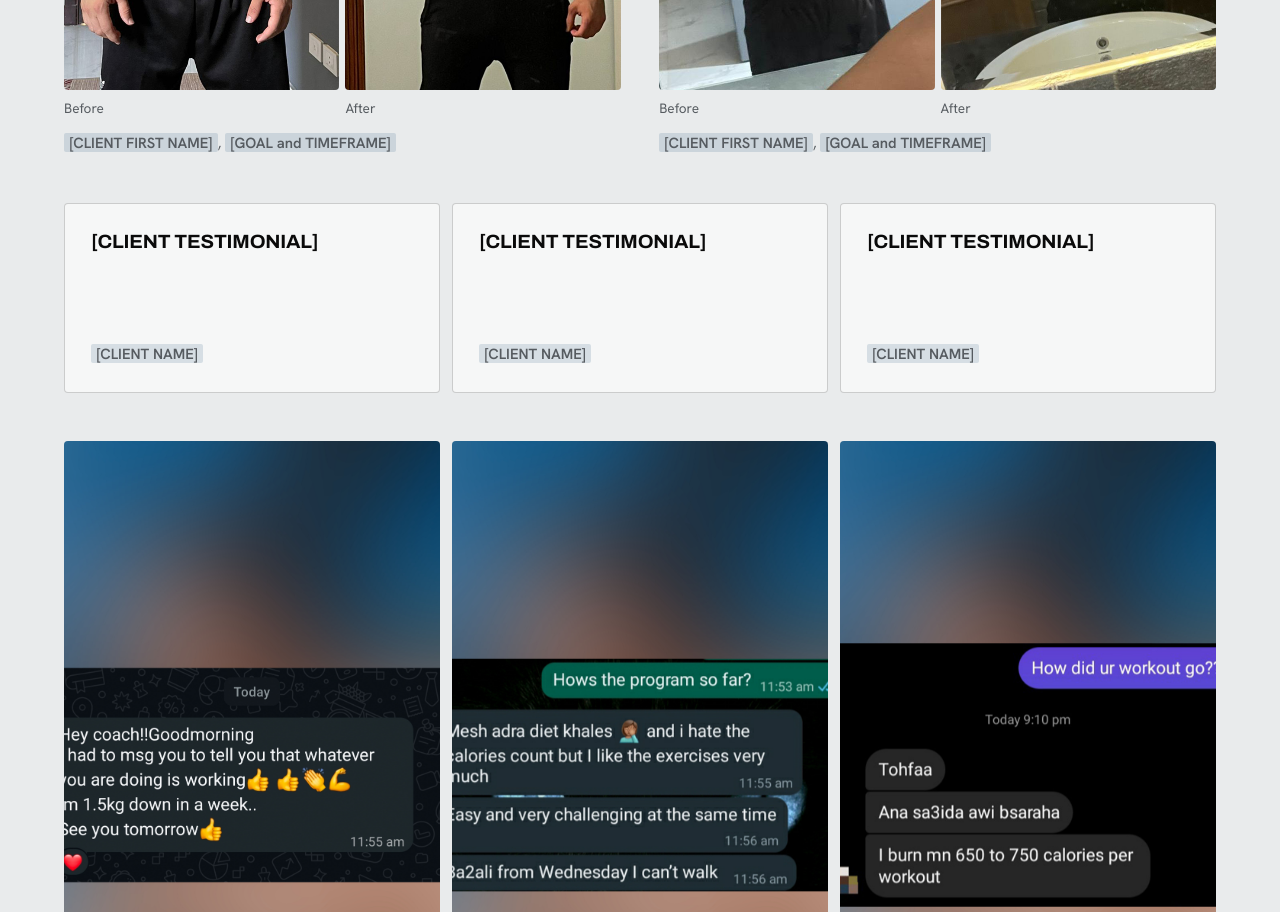
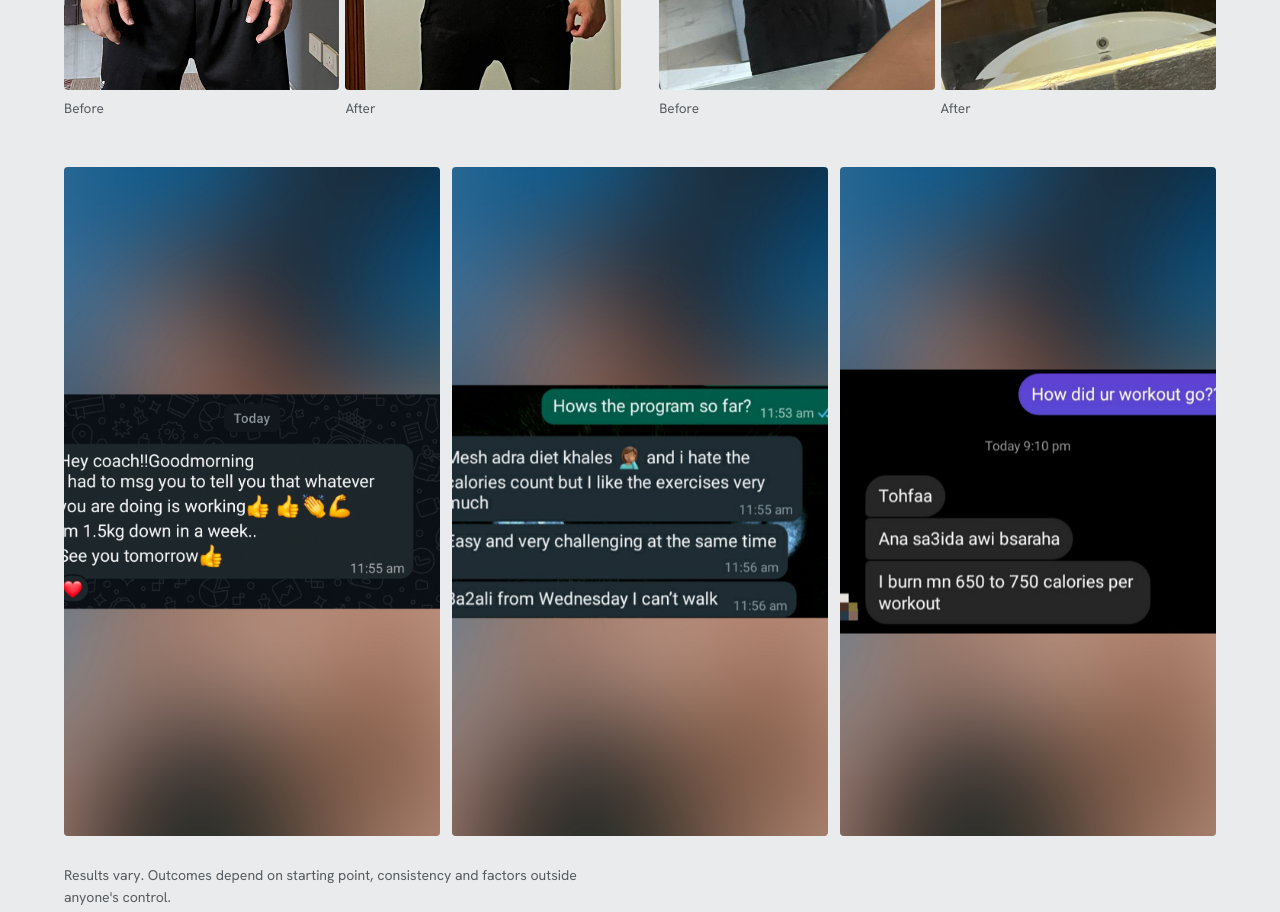
Before and after one commit to amelegy503-sudo/melegynation-landing-page, a plain HTML site: page index.html in a window 1280 px wide. Shown: the part 3500-4412 px from the top of the page. Drawn offline with Linux system fonts and the light colour scheme.

Commit message:
Add files via upload

```diff
--- a/css/styles.css
+++ b/css/styles.css
@@ -159,10 +159,6 @@ details.mini .mini__close{margin-top:12px;font-size:.9rem}
 .ba{display:grid;grid-template-columns:1fr 1fr;gap:6px}
 .ba figure{margin:0}
 .ba figcaption{font-size:.85rem;margin-top:8px;color:var(--muted-l)}
-.ba-block>p{margin-top:12px;font-size:.92rem;color:var(--muted-l)}
-.quote{background:var(--paper);border:1px solid var(--line-l);border-radius:var(--radius);padding:26px;display:flex;flex-direction:column;justify-content:space-between;gap:24px;min-height:190px;margin:0}
-.quote p{font-family:var(--f-display);font-stretch:104%;font-weight:600;font-size:1.2rem;line-height:1.3;letter-spacing:-.01em}
-.quote cite{font-style:normal;font-size:.92rem;color:var(--muted-l)}
 .shots{display:grid;grid-template-columns:repeat(3,1fr);gap:12px}
 .fine{margin-top:28px;font-size:.88rem;color:var(--muted-d);max-width:70ch}
 .sec--light .fine{color:var(--muted-l)}
@@ -231,7 +227,6 @@ details.mini .mini__close{margin-top:12px;font-size:.9rem}
   .bento{grid-template-columns:1fr 1fr}
   .inc,.about,.faq,.cta{grid-template-columns:1fr}
   .inc__left,.about__media,.faq__head{position:static}
-  .inc__left .photo{aspect-ratio:4/3}
   .about__media{max-width:520px}
   .proof-grid{grid-template-columns:1fr 1fr}
   .steps{grid-template-columns:1fr 1fr;row-gap:36px}
@@ -253,7 +248,6 @@ details.mini .mini__close{margin-top:12px;font-size:.9rem}
   .offer{gap:6px 14px}
   .bento,.proof-grid,.proof-grid--2,.ggrid,.steps{grid-template-columns:1fr}
   .card{min-height:0;padding:22px}
-  .quote{min-height:0;padding:22px;gap:16px}
   .creds{grid-template-columns:1fr 1fr;gap:0 16px}
   .creds li{font-size:.9rem;padding:12px 0}
   .pricebox .btn,.cta .btn{width:100%}
--- a/index.html
+++ b/index.html
@@ -177,9 +177,8 @@
 </section>
 
 <!-- ============ 4. RESULTS ============
-     Everything here is a placeholder until you add real client work. Overwrite the files in images/
-     with your real photos (same filenames) and replace the [BRACKETED] text.
-     Get written permission before publishing any client name, photo or message.
+     Before/after photos and screenshots only. Overwrite the files in images/ with your real photos (same filenames).
+     Get written permission before publishing any client photo or message.
      PHOTO 4 — CLIENT TRANSFORMATION: client-01-before/after.jpg, client-02-before/after.jpg (4:5, same pose/light/distance)
      PHOTO 5 — CLIENT SCREENSHOTS: screenshot-01..03.jpg (9:16 phone screenshots) -->
 <section class="sec sec--light" id="results" aria-labelledby="results-h">
@@ -195,21 +194,13 @@
           <figure><div class="photo r-45"><img src="images/client-01-before.jpg" alt="Client 1 before coaching" width="1200" height="1500" loading="lazy" decoding="async"></div><figcaption>Before</figcaption></figure>
           <figure><div class="photo r-45"><img src="images/client-01-after.jpg" alt="Client 1 after coaching" width="1200" height="1500" loading="lazy" decoding="async"></div><figcaption>After</figcaption></figure>
         </div>
-        <p><span class="tk">[CLIENT FIRST NAME]</span>, <span class="tk">[GOAL and TIMEFRAME]</span></p>
       </div>
       <div class="ba-block">
         <div class="ba">
           <figure><div class="photo r-45"><img src="images/client-02-before.jpg" alt="Client 2 before coaching" width="1200" height="1500" loading="lazy" decoding="async"></div><figcaption>Before</figcaption></figure>
           <figure><div class="photo r-45"><img src="images/client-02-after.jpg" alt="Client 2 after coaching" width="1200" height="1500" loading="lazy" decoding="async"></div><figcaption>After</figcaption></figure>
         </div>
-        <p><span class="tk">[CLIENT FIRST NAME]</span>, <span class="tk">[GOAL and TIMEFRAME]</span></p>
       </div>
-    </div>
-
-    <div class="proof-grid proof-row">
-      <blockquote class="quote"><p>[CLIENT TESTIMONIAL]</p><cite><span class="tk">[CLIENT NAME]</span></cite></blockquote>
-      <blockquote class="quote"><p>[CLIENT TESTIMONIAL]</p><cite><span class="tk">[CLIENT NAME]</span></cite></blockquote>
-      <blockquote class="quote"><p>[CLIENT TESTIMONIAL]</p><cite><span class="tk">[CLIENT NAME]</span></cite></blockquote>
     </div>
 
     <div class="shots proof-row">
@@ -241,10 +232,10 @@
       <p>My approach sits around strength, physique development, movement quality, corrective exercise, mobility, conditioning, and performance. I don't believe everyone needs the same training plan. I look at the person in front of me: their goal, experience, schedule, limitations, and how they respond to training. Then I build from there.</p>
       <p>Outside coaching, I'm involved in skydiving, stunt performance, and parkour. Those disciplines have made strength, movement quality, control, and physical capability an important part of how I train and coach.</p>
       <!-- PHOTO 3 — ATHLETIC
-           File: images/athletic.jpg  |  Landscape-friendly (shown 16:9), ~1600x2000 or wider
+           File: images/athletic.jpg  |  4:5, ~1600x2000
            Skydiving, parkour or a movement skill. One strong image. -->
-      <figure class="photo r-169">
-        <img src="images/athletic.jpg" alt="Melegy in action, moving athletically" width="1600" height="900" loading="lazy" decoding="async">
+      <figure class="photo r-45">
+        <img src="images/athletic.jpg" alt="Melegy in action, moving athletically" width="1600" height="2000" loading="lazy" decoding="async">
       </figure>
 
       <ul class="creds">
```
Also changed, not shown: images/README.txt, 1 other file.
